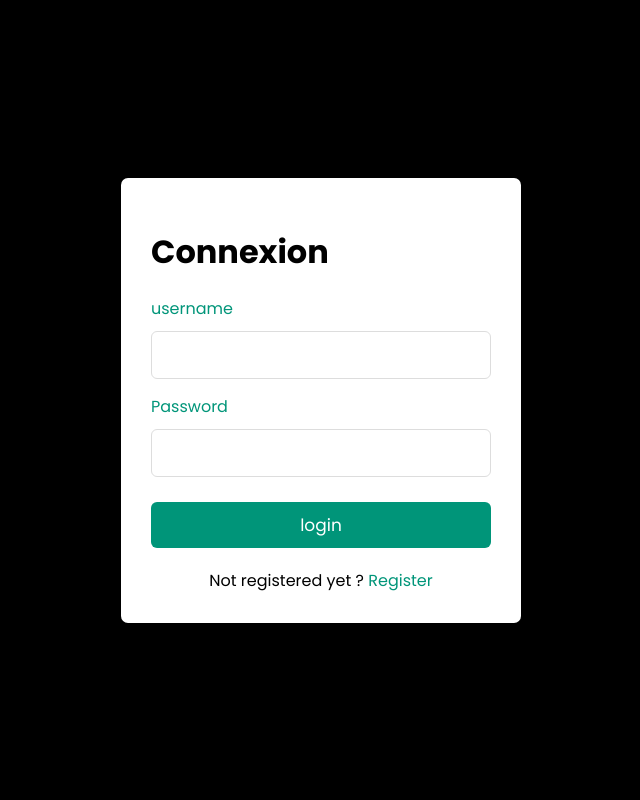
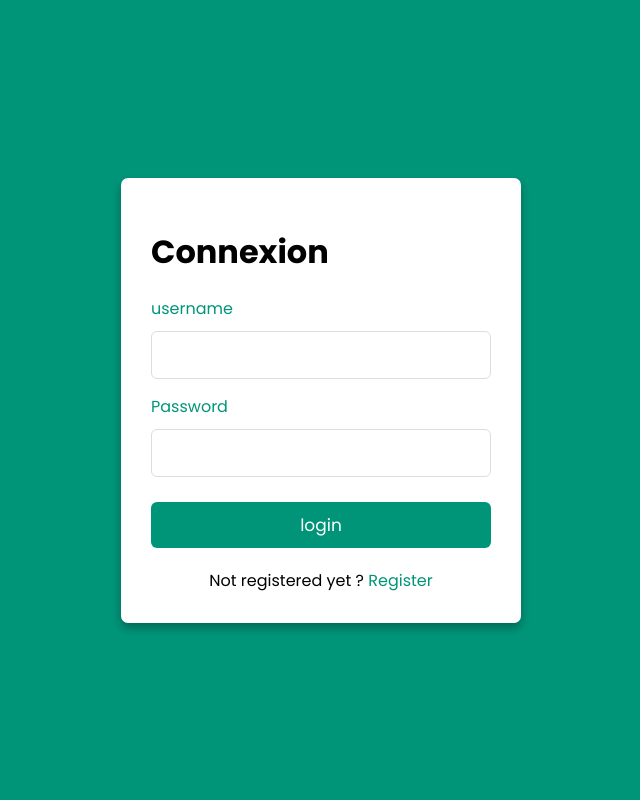
Before and after one commit to mamouddiallo/palestine_culture, a Django app: page /connexion/ in a window 1280 px wide. Shown: the whole page, without its empty margins (319-959 px from the left). Run offline with Django 4.2, Linux system fonts and the light colour scheme.

Commit message:
rectification de la couleur de connexion

```diff
--- a/ins_conn_deco/templates/login.html
+++ b/ins_conn_deco/templates/login.html
@@ -49,7 +49,7 @@
         body {
             min-height: 100vh;
             width: 100%;
-            background: black;
+            background: #009579;
             display: flex;
             justify-content: center;
             align-items: center;
```
Also changed, not shown: db.sqlite3.
